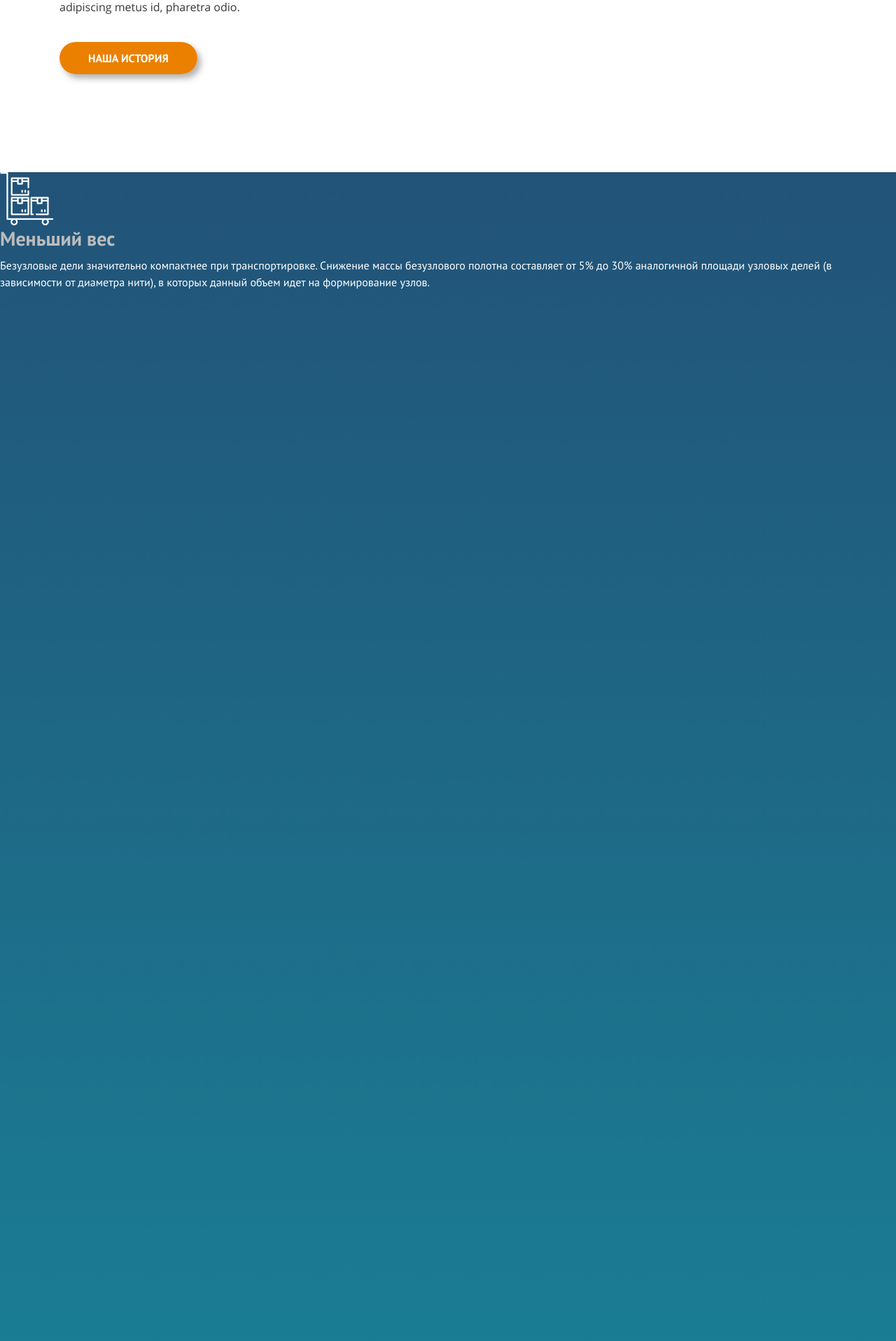
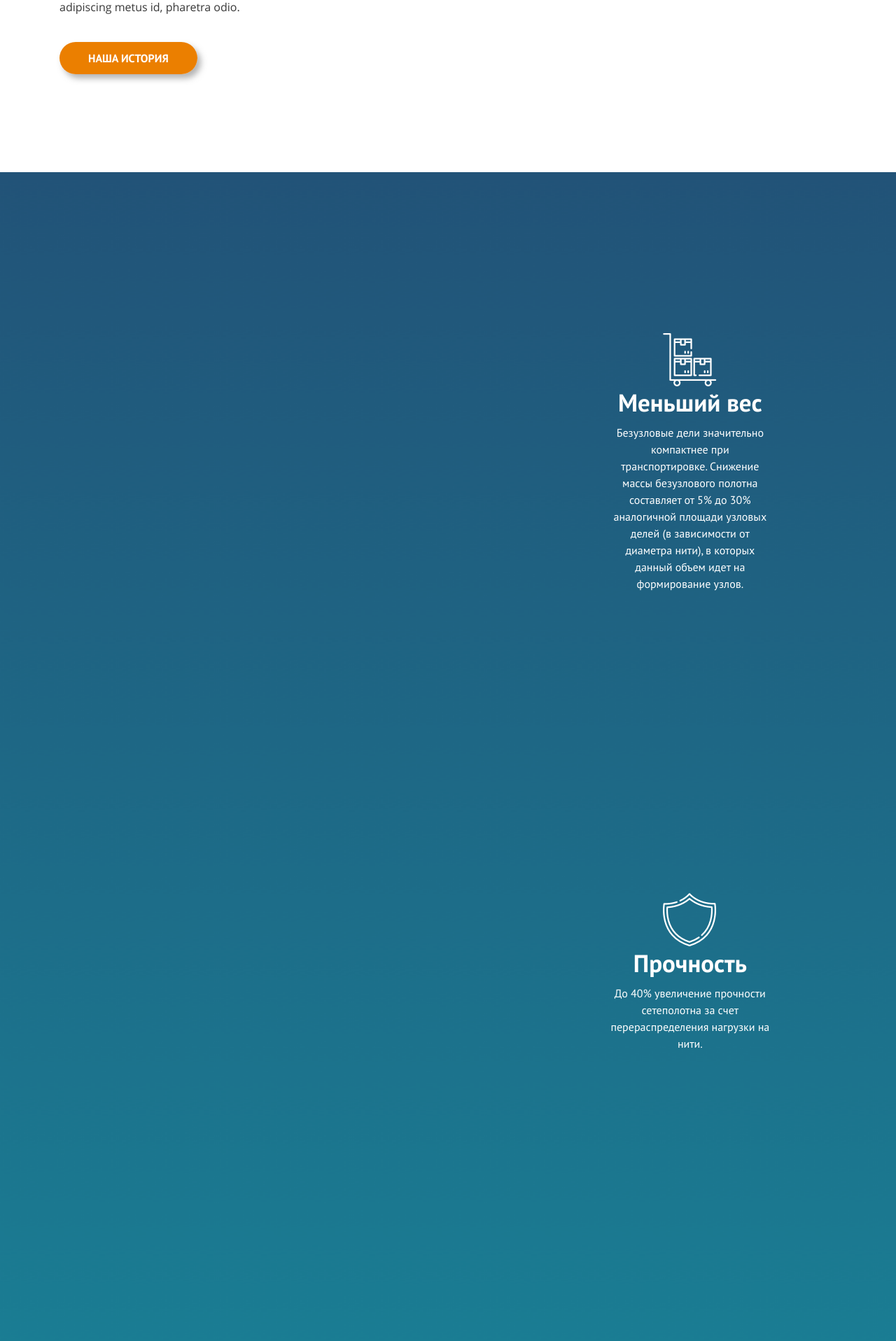
Before and after one commit to solovjevrv/kasimov-wp, a PHP site: page / in a window 1280 px wide. Shown: the part 1558-3474 px from the top of the page at 70% size. Run offline with PHP 8.4, Linux system fonts and the light colour scheme; grey boxes are pictures that could not be loaded.

Commit message:
wip Круг в параллаксе

```diff
--- a/css/main.css
+++ b/css/main.css
@@ -720,7 +720,7 @@ iframe {
 }
 
 /* ---------- PARALLAX ---------- */
- .parallax {
+.parallax {
   background-image: url(../img/parallax/Artboard.png);
   background-repeat: no-repeat;
   background-position: center center;
@@ -733,3 +733,16 @@ iframe {
 .parallax .parallax-container {
   height: 100vh;
 }
+
+.parallax .parallax-container .text {
+  padding-right: 70px;
+  text-align: center;
+  padding-top: 18%;
+}
+
+.parallax .parallax-container .text h3 {
+  font-weight: bold;
+  font-size: 35px;
+  line-height: 46px;
+  color: #FFFFFFFF;
+}
--- a/index.html
+++ b/index.html
@@ -1,5 +1,5 @@
 <!DOCTYPE html>
-<html>
+<html lang="en">
 
 <head>
   <meta charset="utf-8">
@@ -155,17 +155,32 @@
 
     <div class="parallax-container" data-parallax="scroll" data-image-src="img/parallax/parallax-1-min.png"
       data-speed="0" data-z-index="0">
-      <img src="img/icons/weight.png" alt="">
-      <h3>Меньший вес</h3>
-      <p>Безузловые дели значительно компактнее при транспортировке. Снижение массы безузлового полотна составляет от 5%
-        до 30% аналогичной площади узловых делей (в зависимости от диаметра нити), в которых данный объем идет на
-        формирование узлов.</p>
+      <div class="text col-3 offset-8">
+        <img src="img/icons/weight.png" alt="">
+        <h3>Меньший вес</h3>
+        <p>Безузловые дели значительно компактнее при транспортировке. Снижение массы безузлового полотна составляет от
+          5% до 30% аналогичной площади узловых делей (в зависимости от диаметра нити), в которых данный объем идет на
+          формирование узлов.</p>
+      </div>
     </div>
     <div class="parallax-container" data-parallax="scroll" data-image-src="img/parallax/parallax-2-min.png"
       data-speed="0" data-z-index="0">
+      <div class="text col-3 offset-8">
+        <img src="img/icons/prochnost.png" alt="">
+        <h3>Прочность</h3>
+        <p>До 40% увеличение прочности сетеполотна за счет перераспределения нагрузки на нити.</p>
+      </div>
     </div>
     <div class="parallax-container" data-parallax="scroll" data-image-src="img/parallax/parallax-3-min.png"
       data-speed="0" data-z-index="0">
+      <div class="text col-3 offset-8">
+        <img src="img/icons/efficiency.png" alt="">
+        <h3>Эффективность</h3>
+        <p>За счет ровной поверхности сетеполотна минимизируется травмирование рыбы и снижается заражение инфекцией.
+        </p>
+      </div>
+    </div>
+
     </div>
 
     <div class="container">
```
